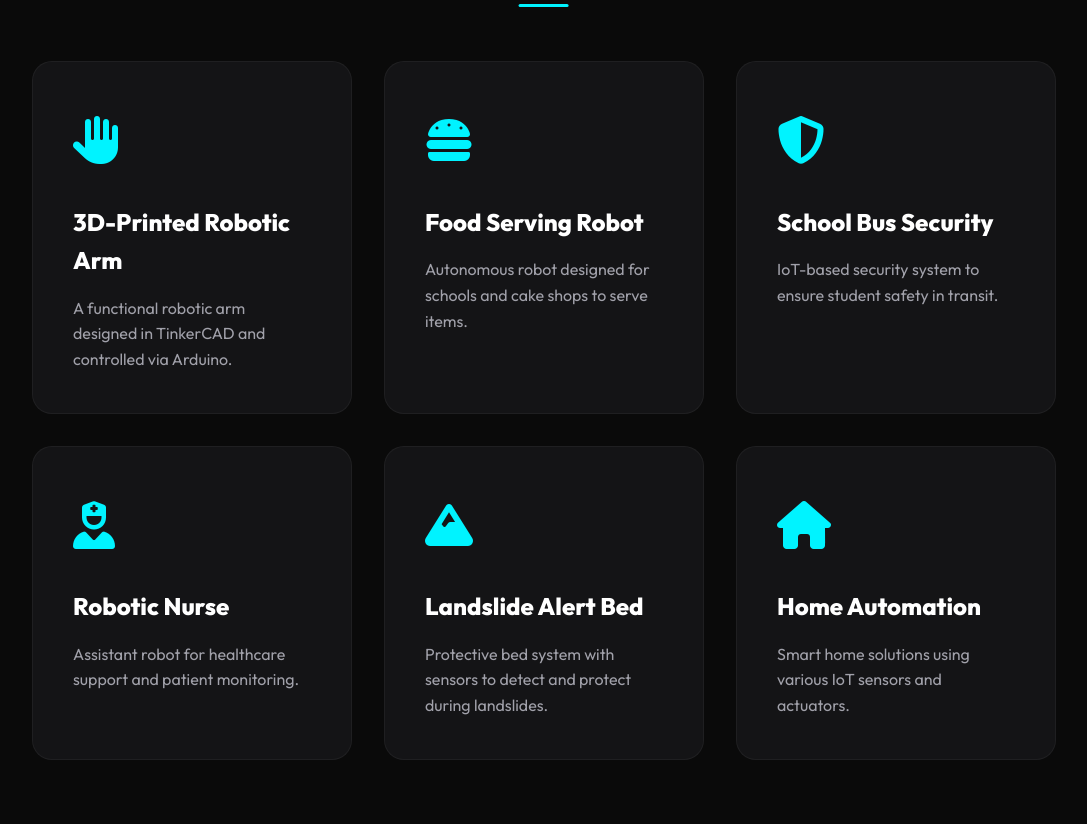
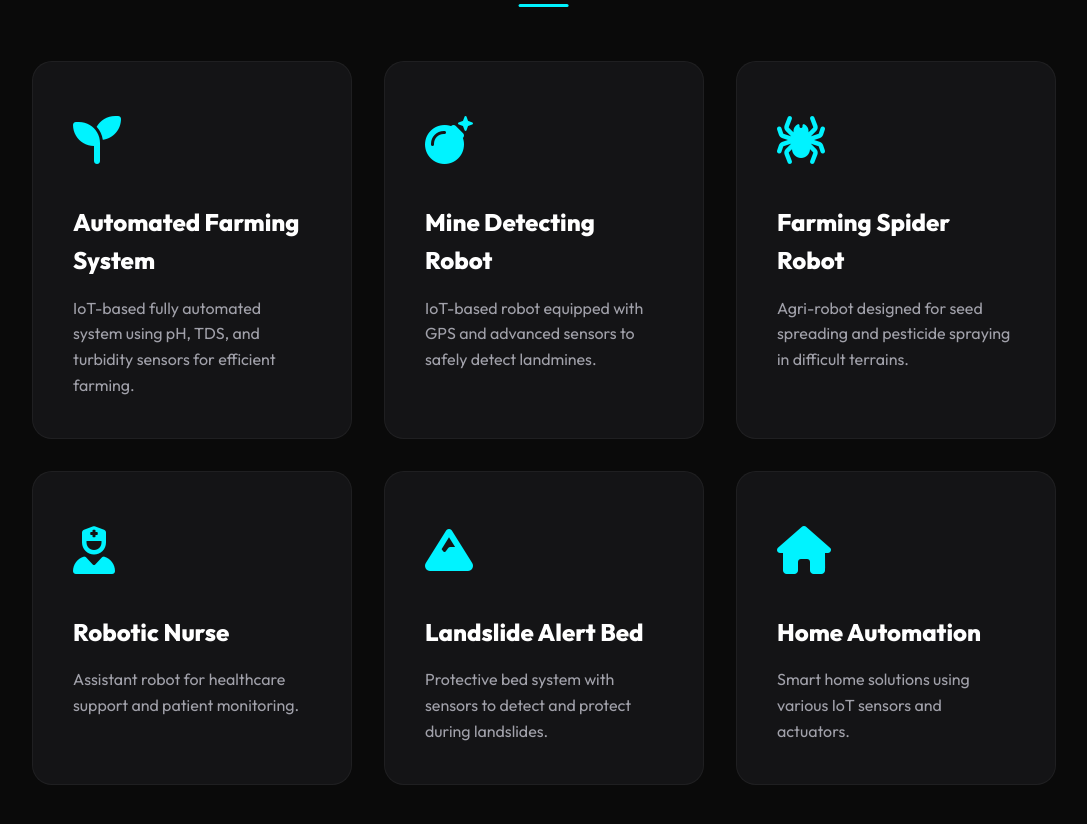
Before and after one commit to Muhammadkaif88/MUHAMMEDKAIF-V-PERSONAL-PORTFOLIO, a website built with Vite: page index.html in a window 1280 px wide. Shown: the part 2637-3461 px from the top of the page, without its empty margins (96-1183 px from the left). Built offline with nearby package versions, Linux system fonts and the light colour scheme.

Commit message:
Update featured projects list

```diff
--- a/index.html
+++ b/index.html
@@ -126,19 +126,19 @@
       <h2 class="section-title">Featured Projects</h2>
       <div class="projects-grid">
         <div class="project-card">
-          <div class="project-icon"><i class="fas fa-hand-paper"></i></div>
-          <h3>3D-Printed Robotic Arm</h3>
-          <p>A functional robotic arm designed in TinkerCAD and controlled via Arduino.</p>
+          <div class="project-icon"><i class="fas fa-seedling"></i></div>
+          <h3>Automated Farming System</h3>
+          <p>IoT-based fully automated system using pH, TDS, and turbidity sensors for efficient farming.</p>
         </div>
         <div class="project-card">
-          <div class="project-icon"><i class="fas fa-hamburger"></i></div>
-          <h3>Food Serving Robot</h3>
-          <p>Autonomous robot designed for schools and cake shops to serve items.</p>
+          <div class="project-icon"><i class="fas fa-bomb"></i></div>
+          <h3>Mine Detecting Robot</h3>
+          <p>IoT-based robot equipped with GPS and advanced sensors to safely detect landmines.</p>
         </div>
         <div class="project-card">
-          <div class="project-icon"><i class="fas fa-shield-alt"></i></div>
-          <h3>School Bus Security</h3>
-          <p>IoT-based security system to ensure student safety in transit.</p>
+          <div class="project-icon"><i class="fas fa-spider"></i></div>
+          <h3>Farming Spider Robot</h3>
+          <p>Agri-robot designed for seed spreading and pesticide spraying in difficult terrains.</p>
         </div>
         <div class="project-card">
           <div class="project-icon"><i class="fas fa-user-nurse"></i></div>
```
